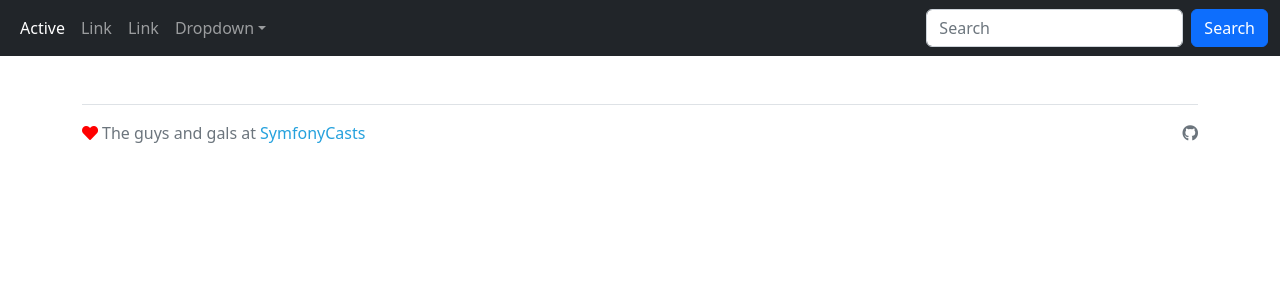
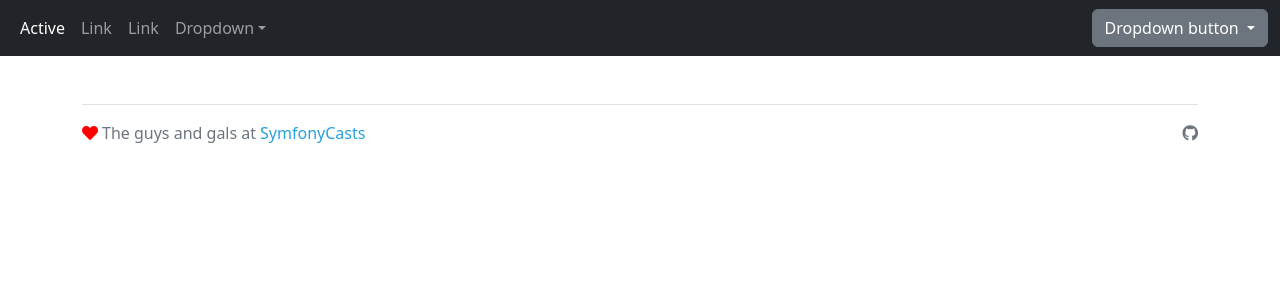
Before and after one commit to atr0x23/moviesSymfony, a Symfony app: template templates/base.html.twig in a window 1280 px wide. Shown: the top 300 px of the page. Run offline with Twig, Linux system fonts and the light colour scheme; the template is opened without the code that fills it, so the values that code supplies are empty; some libraries are stand-ins or nearby versions.

Commit message:
Small change on the top bar

```diff
--- a/templates/base.html.twig
+++ b/templates/base.html.twig
@@ -47,10 +47,22 @@
                     </ul>
                 </li>
             </ul>
-            <form class="d-flex">
-                <input class="form-control me-2" type="text" placeholder="Search">
-                <button class="btn btn-primary" type="button">Search</button>
-            </form>
+{#            <form class="d-flex">#}
+{#                <input class="form-control me-2" type="text" placeholder="Search">#}
+{#                <button class="btn btn-primary" type="button">Search</button>#}
+{#            </form>#}
+
+                <div class="dropdown d-flex">
+                    <button class="btn btn-secondary dropdown-toggle" type="button" id="dropdownMenuButton1" data-bs-toggle="dropdown" aria-expanded="false">
+                        Dropdown button
+                    </button>
+                    <ul class="dropdown-menu" aria-labelledby="dropdownMenuButton1">
+                        <li><a class="dropdown-item" href="#">Action</a></li>
+                        <li><a class="dropdown-item" href="#">login</a></li>
+                        <li><a class="dropdown-item" href="#">logout</a></li>
+                    </ul>
+                </div>
+
         </div>
     </nav>
 {# END OF bootstrap 5 navbar #}
```
